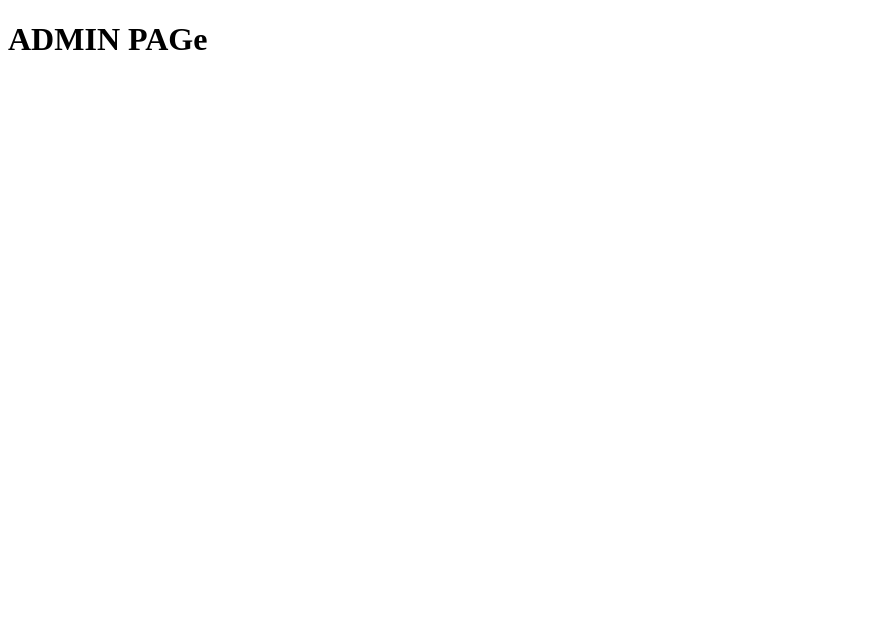
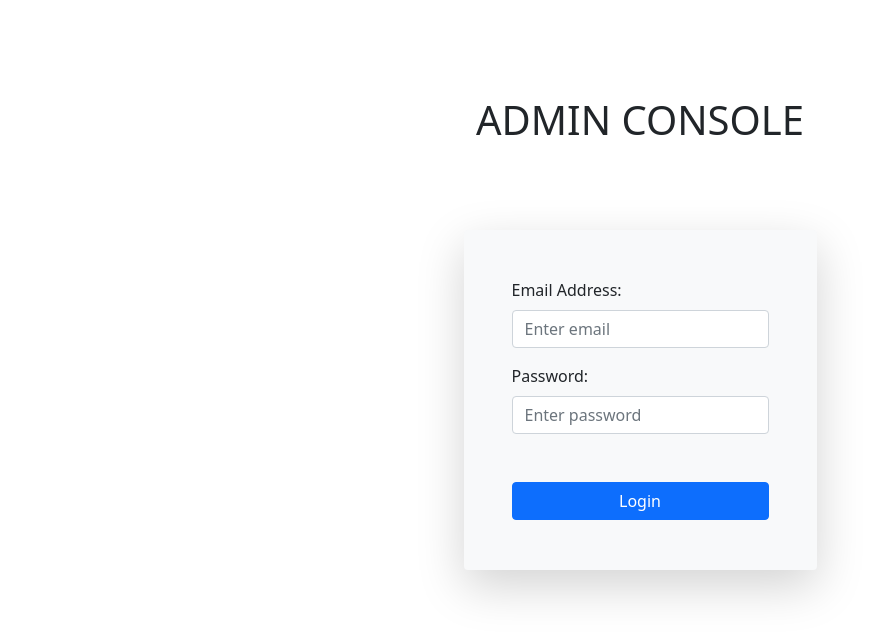
Before and after one commit to Sage4tk/zee-training, a React (Create React App) app: page /admin in a window 1280 px wide. Shown: the top 638 px of the page, without its empty margins (0-885 px from the left). Built offline with nearby package versions, Linux system fonts and the light colour scheme.

Commit message:
added login page

```diff
--- a/package.json
+++ b/package.json
@@ -6,8 +6,10 @@
     "@testing-library/jest-dom": "^5.16.4",
     "@testing-library/react": "^13.3.0",
     "@testing-library/user-event": "^13.5.0",
+    "bootstrap": "^5.1.3",
     "firebase": "^9.8.2",
     "react": "^18.1.0",
+    "react-bootstrap": "^2.4.0",
     "react-dom": "^18.1.0",
     "react-firebase-hooks": "^5.0.3",
     "react-router-dom": "^6.3.0",
--- a/src/App.js
+++ b/src/App.js
@@ -1,4 +1,7 @@
 import { BrowserRouter, Route, Routes } from "react-router-dom"
+
+//styles
+import 'bootstrap/dist/css/bootstrap.min.css';
 
 //pages
 import Home from "./pages/Home"
--- /dev/null
+++ b/src/components/Login.js
@@ -0,0 +1,58 @@
+import { useState } from "react";
+
+//firebase
+import { getAuth, createUserWithEmailAndPassword } from "firebase/auth";
+import firebase_init from "../firebase_init";
+
+//style
+import { Form, Button } from "react-bootstrap"
+
+export default function Login() {
+    //form handler
+    const [formHandler, setFormHandler] = useState({
+        email: "",
+        password: ""
+    });
+
+    //input setter
+    const inputEvent = (e) => {
+        setFormHandler({
+            ...formHandler,
+            [e.target.name]: e.target.value
+        })
+    }
+
+
+    const login = (e) => {
+        e.preventDefault();
+        const auth = getAuth(firebase_init);
+
+        createUserWithEmailAndPassword(auth, formHandler.email, formHandler.password).then((userCred) => {
+            console.log(userCred.user)
+        })
+        .catch(err => {
+            console.log(err)
+        });
+    }
+
+    return (
+        <>
+           <div className="log-in d-flex justify-content-center align-items-center">
+                <h1 className="position-absolute" style={{top: "12%"}}>ADMIN CONSOLE</h1>
+                <Form className="bg-light p-5 rounded justify-self-center d-flex flex-column shadow-lg" style={{height: "340px"}} onSubmit={login}>
+                    <Form.Group className="mb-3">
+                        <Form.Label>Email Address:</Form.Label>
+                        <Form.Control type="email" placeholder="Enter email" name="email" onChange={inputEvent} />
+                    </Form.Group>
+                    <Form.Group className="mb-5">
+                        <Form.Label>Password:</Form.Label>
+                        <Form.Control type="password" placeholder="Enter password" name="password" onChange={inputEvent} />
+                    </Form.Group>
+                    <Button variant="primary" type="submit">
+                        Login
+                    </Button>
+                </Form>
+           </div>
+        </>
+    )
+}
--- a/src/index.js
+++ b/src/index.js
@@ -2,6 +2,7 @@ import React from 'react';
 import ReactDOM from 'react-dom/client';
 import App from './App';
 import reportWebVitals from './reportWebVitals';
+import "./style.css";
 
 const root = ReactDOM.createRoot(document.getElementById('root'));
 root.render(
--- a/src/pages/Admins.js
+++ b/src/pages/Admins.js
@@ -1,7 +1,10 @@
+//import components
+import Login from "../components/Login"
+
 export default function Admin() {
     return (
-        <div>
-            <h1>ADMIN PAGe</h1>
-        </div>
+        <>
+            <Login />
+        </>
     )
 }
--- a/src/pages/Home.js
+++ b/src/pages/Home.js
@@ -1,7 +1,18 @@
+import { useCollection } from "react-firebase-hooks/database";
+
+//styles
+import { Container } from "react-bootstrap"
+
 export default function Home() {
+
     return (
-        <div>
-            <h1>HOME PAGE</h1>
-        </div>
+        <>
+        <Container className="bg-dark p-5 rounded" fluid>
+            <h1 className="text-center" style={{color: "#DAA520", letterSpacing: "4px"}}>ZEE TRAINING</h1>
+        </Container>
+        <Container>
+            <h2>LO</h2>
+        </Container>
+        </>
     )
 }
--- /dev/null
+++ b/src/style.css
@@ -0,0 +1,8 @@
+/* body {
+    background: rgb(51, 51, 51);
+} */
+
+.log-in {
+    height: 100vh;
+    width: 100vw;
+}
```
Also changed, not shown: src/firebase_init.js (renamed from src/firebase.js), 1 other file (tests, documents, lock files or other folders).
